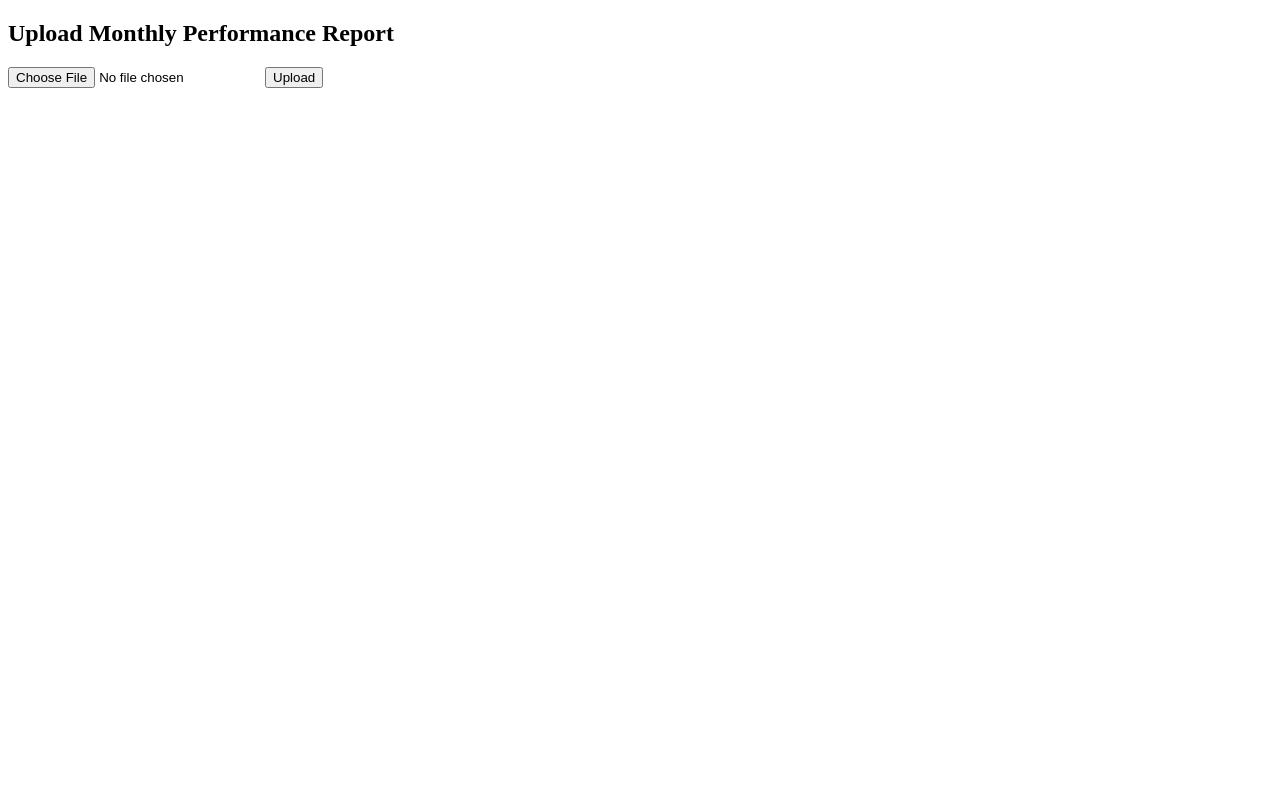
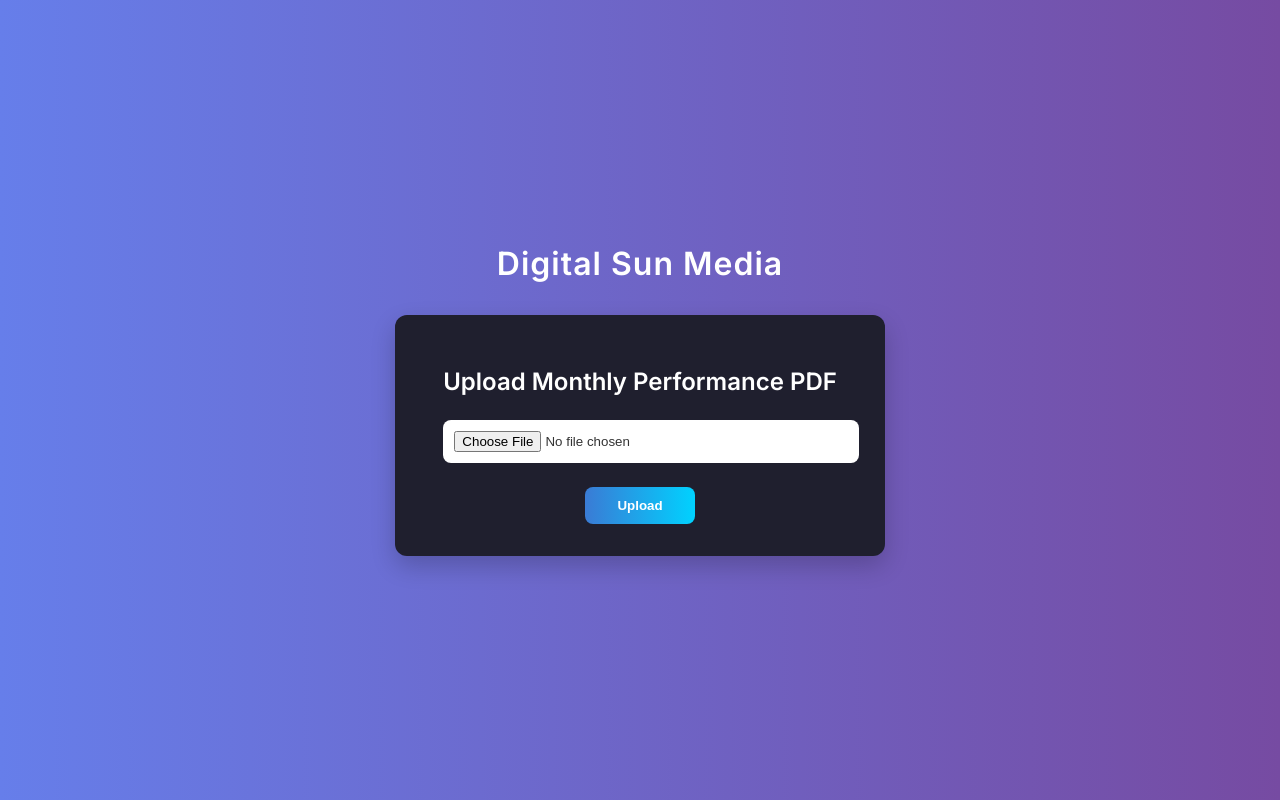
Before and after one commit to amirdsmedia/LeaveManager, a Flask app: page / in a window 1280 px wide. Run offline with Flask 2, Linux system fonts and the light colour scheme.

Commit message:
Update upload.html

```diff
--- a/app/templates/upload.html
+++ b/app/templates/upload.html
@@ -1,7 +1,76 @@
 <!doctype html>
-<title>Upload PDF</title>
-<h2>Upload Monthly Performance Report</h2>
-<form method="post" enctype="multipart/form-data">
-  <input type="file" name="report_pdf" accept="application/pdf" required>
-  <button type="submit">Upload</button>
-</form>
+<html lang="en">
+<head>
+  <meta charset="UTF-8">
+  <meta name="viewport" content="width=device-width, initial-scale=1.0">
+  <title>Upload Report</title>
+  <link href="https://fonts.googleapis.com/css2?family=Inter:wght@400;600&display=swap" rel="stylesheet">
+  <style>
+    body {
+      margin: 0;
+      padding: 0;
+      font-family: 'Inter', sans-serif;
+      background: linear-gradient(to right, #667eea, #764ba2);
+      color: white;
+      display: flex;
+      justify-content: center;
+      align-items: center;
+      height: 100vh;
+      flex-direction: column;
+    }
+    .branding {
+      font-size: 2rem;
+      font-weight: bold;
+      margin-bottom: 2rem;
+      text-align: center;
+      color: white;
+      letter-spacing: 1px;
+    }
+    .container {
+      background: #1f1f2e;
+      padding: 2rem 3rem;
+      border-radius: 12px;
+      box-shadow: 0 10px 25px rgba(0, 0, 0, 0.2);
+      text-align: center;
+    }
+    h2 {
+      margin-bottom: 1.5rem;
+      font-weight: 600;
+    }
+    input[type="file"] {
+      padding: 0.7rem;
+      border-radius: 8px;
+      border: none;
+      background: white;
+      color: #333;
+      font-weight: 500;
+      margin-bottom: 1.5rem;
+      width: 100%;
+    }
+    button {
+      padding: 0.7rem 2rem;
+      border: none;
+      border-radius: 8px;
+      background: #00d2ff;
+      background: linear-gradient(to right, #3a7bd5, #00d2ff);
+      color: white;
+      font-weight: 600;
+      cursor: pointer;
+      transition: transform 0.2s ease;
+    }
+    button:hover {
+      transform: scale(1.05);
+    }
+  </style>
+</head>
+<body>
+  <div class="branding">Digital Sun Media</div>
+  <div class="container">
+    <h2>Upload Monthly Performance PDF</h2>
+    <form method="post" enctype="multipart/form-data">
+      <input type="file" name="report_pdf" accept="application/pdf" required><br>
+      <button type="submit">Upload</button>
+    </form>
+  </div>
+</body>
+</html>
```
